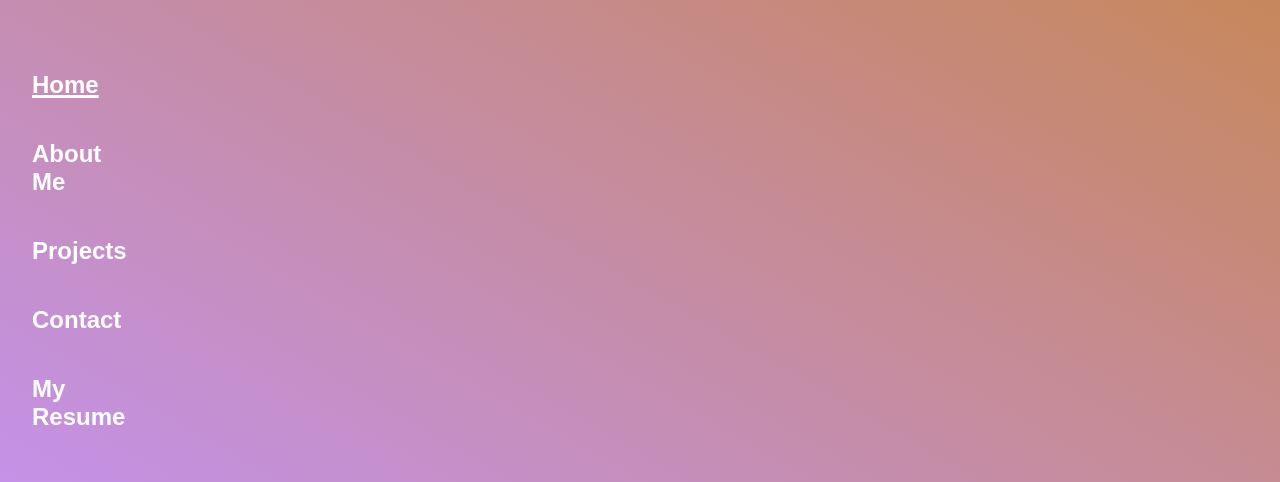
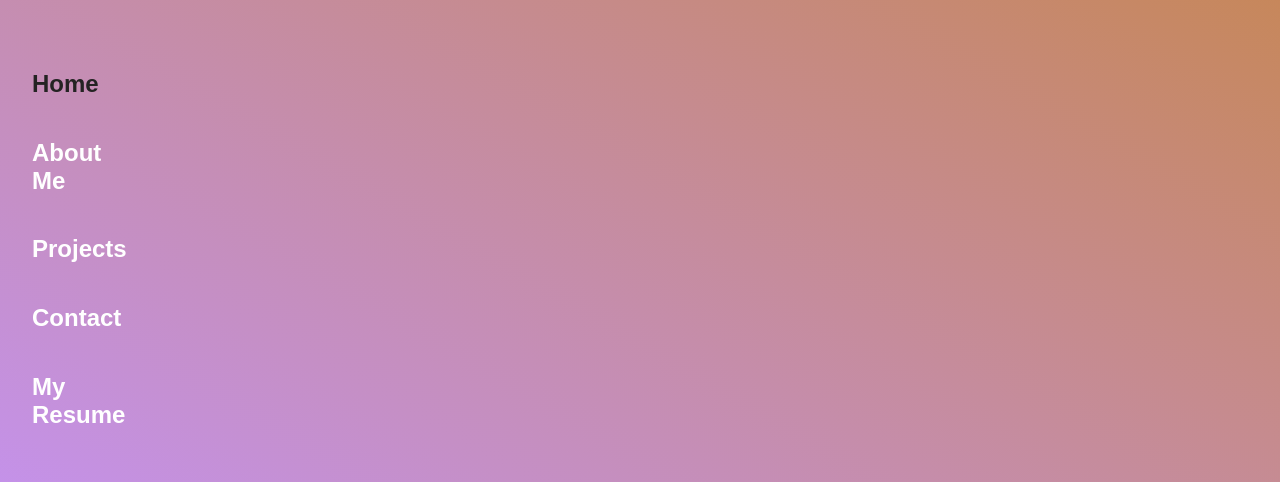
Before and after one commit to drewheaster/portfolio, a React (Create React App) app: page / in a window 1280 px wide. Shown: the part 149-631 px from the top of the page. Built offline with nearby package versions, Linux system fonts and the light colour scheme.

Commit message:
changed header styling

```diff
--- a/src/components/Header/Header.js
+++ b/src/components/Header/Header.js
@@ -36,7 +36,7 @@ export default function Header(props) {
 
     return (
         <header className="header">
-            <div onClick={ event => window.location.href ='/' } className= { HomeUnderlined ? "page-selection-underlined" : "page-selection" }>Home</div>
+            <div onClick={ event => window.location.href='/' } className= { HomeUnderlined ? "page-selection-underlined" : "page-selection" }>Home</div>
             <div onClick={ event => window.location.href ='/aboutme' } className= { AboutMeUnderlined ? "page-selection-underlined" : "page-selection" }>About Me</div>
             <div onClick={ event => window.location.href ='/projects' } className= { ProjectsUnderlined ? "page-selection-underlined" : "page-selection" }>Projects</div>
             <div onClick={ event => window.location.href ='/contact' } className= { ContactUnderlined ? "page-selection-underlined" : "page-selection" }>Contact</div>
--- a/src/components/Header/style.css
+++ b/src/components/Header/style.css
@@ -16,24 +16,46 @@
     color: #ffffff;
     font-family: Arial, Helvetica, sans-serif;
     font-weight: 700;
+    transition: all 1s ease-in-out;
+    border-bottom: 3px solid transparent;
+    border-bottom-width: 0%;
+    cursor: pointer;
+    position: relative;
+}
+
+.page-selection::after {
+    content: '';
+    position: absolute;
+    height: 3px;
+    left: 0;
+    bottom: -1px;
+    width: 0;
+    background: #ffffff;
+    transition: width .2s;
+    border-radius: 2px;
+}
+
+.page-selection:hover::after {
+    width: 100%;
 }
 
 .page-selection-underlined {
     user-select: none;
     font-size: 1.5rem;
-    color: #ffffff;
+    color: #242323;
     font-family: Arial, Helvetica, sans-serif;
     font-weight: 700;
-    text-decoration-line: underline;
-    text-decoration-thickness: 3px;
+    border-bottom: 3px solid transparent;
+    border-bottom-width: 0%;
 }
 
-.page-selection:hover {
+/* .page-selection:hover {
     cursor: pointer;
-    color: #000000;
+    border-bottom: 3px solid black;
+    border-bottom-width: 100%;
 }
 
 .page-selection-underlined:hover {
     cursor: pointer;
     color: #000000;
-}
+} */
```
